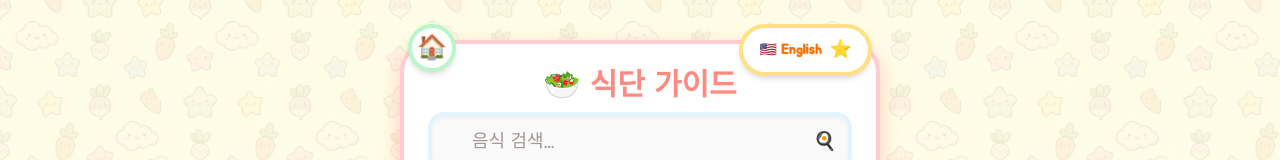
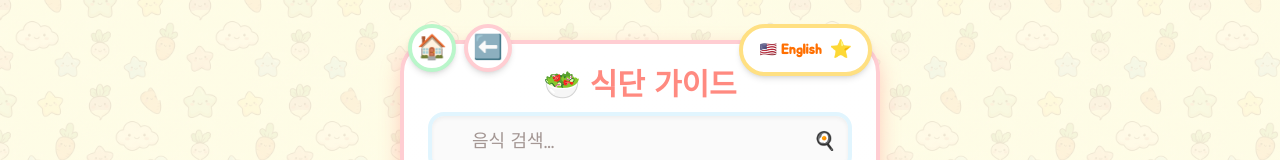
Before and after one commit to romio215-coder/medidiet, a Next.js app: page /medidiet/meals in a window 1280 px wide. Shown: the top 160 px of the page. Built offline with nearby package versions, Linux system fonts and the light colour scheme.

Commit message:
Feature: Added back buttons to all stages for better navigation

```diff
--- a/src/app/dashboard/page.tsx
+++ b/src/app/dashboard/page.tsx
@@ -6,6 +6,7 @@ import Link from 'next/link';
 import { useEffect, useState } from 'react';
 import { useRouter } from 'next/navigation';
 import { translations } from '@/data/locales';
+import { BackButton } from '@/components/ui/BackButton';
 
 export default function Dashboard() {
     const { profile, isConfigured, language } = useUserStore();
@@ -30,6 +31,7 @@ export default function Dashboard() {
 
     return (
         <div className="flex flex-col h-full w-full p-6 space-y-8 relative">
+            <BackButton />
 
             <div className="flex flex-col h-full w-full items-center py-6 relative">
 
--- a/src/app/meals/page.tsx
+++ b/src/app/meals/page.tsx
@@ -7,6 +7,7 @@ import { FoodItem } from '@/types';
 import { useState, useMemo, useEffect } from 'react';
 import { translations } from '@/data/locales';
 import { adaptMfdsItems } from '@/data/apiAdapter';
+import { BackButton } from '@/components/ui/BackButton';
 
 export default function MealRecommendations() {
   const { profile, language } = useUserStore();
@@ -77,6 +78,7 @@ export default function MealRecommendations() {
 
   return (
     <div className="flex flex-col h-full w-full items-center py-6 relative">
+      <BackButton />
 
       {/* Main Kawaii Card */}
       <div className="kawaii-card w-full min-h-[85vh] flex flex-col space-y-4 relative p-6">
--- a/src/app/onboarding/page.tsx
+++ b/src/app/onboarding/page.tsx
@@ -6,6 +6,7 @@ import { useUserStore } from '@/store/userStore';
 import { LargeButton } from '@/components/ui/LargeButton';
 import { DiseaseType } from '@/types';
 import { translations } from '@/data/locales';
+import { BackButton } from '@/components/ui/BackButton';
 
 export default function Onboarding() {
     const router = useRouter();
@@ -32,6 +33,14 @@ export default function Onboarding() {
         }
     };
 
+    const handleBack = () => {
+        if (step > 1) {
+            setStep(step - 1);
+        } else {
+            router.push('/');
+        }
+    };
+
     const handleNext = () => {
         if (step === 1) {
             if (!formData.name || !formData.age) return alert(t.alertInfo);
@@ -49,6 +58,7 @@ export default function Onboarding() {
 
     return (
         <div className="flex flex-col h-full w-full items-center py-6 relative">
+            <BackButton onClick={handleBack} />
             {/* Main Kawaii Card */}
             <div className="kawaii-card w-full flex-1 flex flex-col relative p-6">
                 {/* Progress Bar (Cute Pink) */}
--- /dev/null
+++ b/src/components/ui/BackButton.tsx
@@ -0,0 +1,31 @@
+"use client";
+import { useRouter } from 'next/navigation';
+
+interface BackButtonProps {
+    onClick?: () => void;
+    className?: string;
+}
+
+export function BackButton({ onClick, className = "" }: BackButtonProps) {
+    const router = useRouter();
+
+    const handleBack = () => {
+        if (onClick) {
+            onClick();
+        } else {
+            router.back();
+        }
+    };
+
+    return (
+        <div className={`absolute top-2 left-16 z-[100] ${className}`}>
+            <button
+                onClick={handleBack}
+                className="bg-white border-4 border-[#FFCDD2] rounded-full p-2 w-12 h-12 flex items-center justify-center shadow-md hover:scale-110 transition-transform group"
+                aria-label="Go Back"
+            >
+                <span className="text-2xl group-hover:-translate-x-1 transition-transform">⬅️</span>
+            </button>
+        </div>
+    );
+}
```
